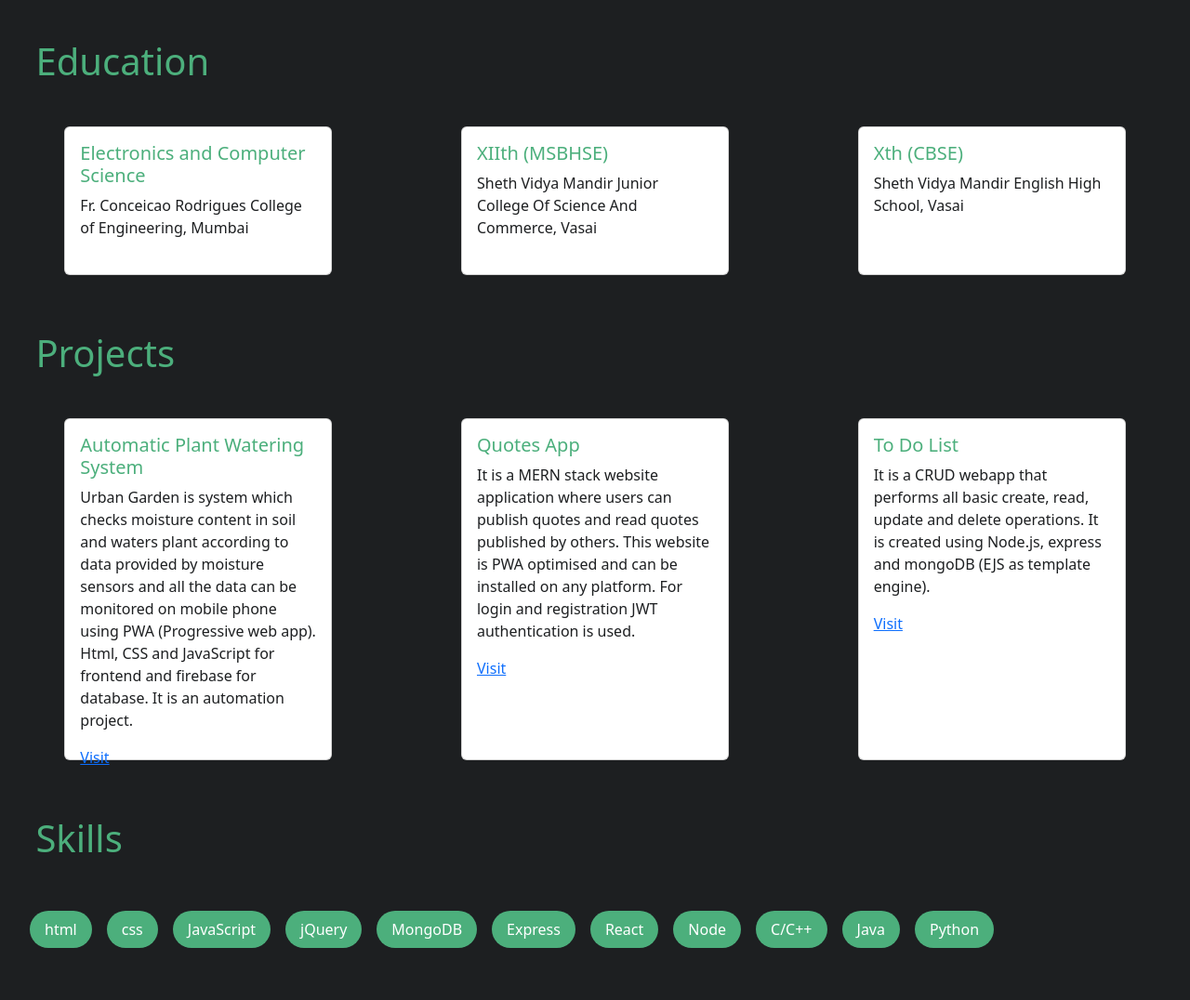
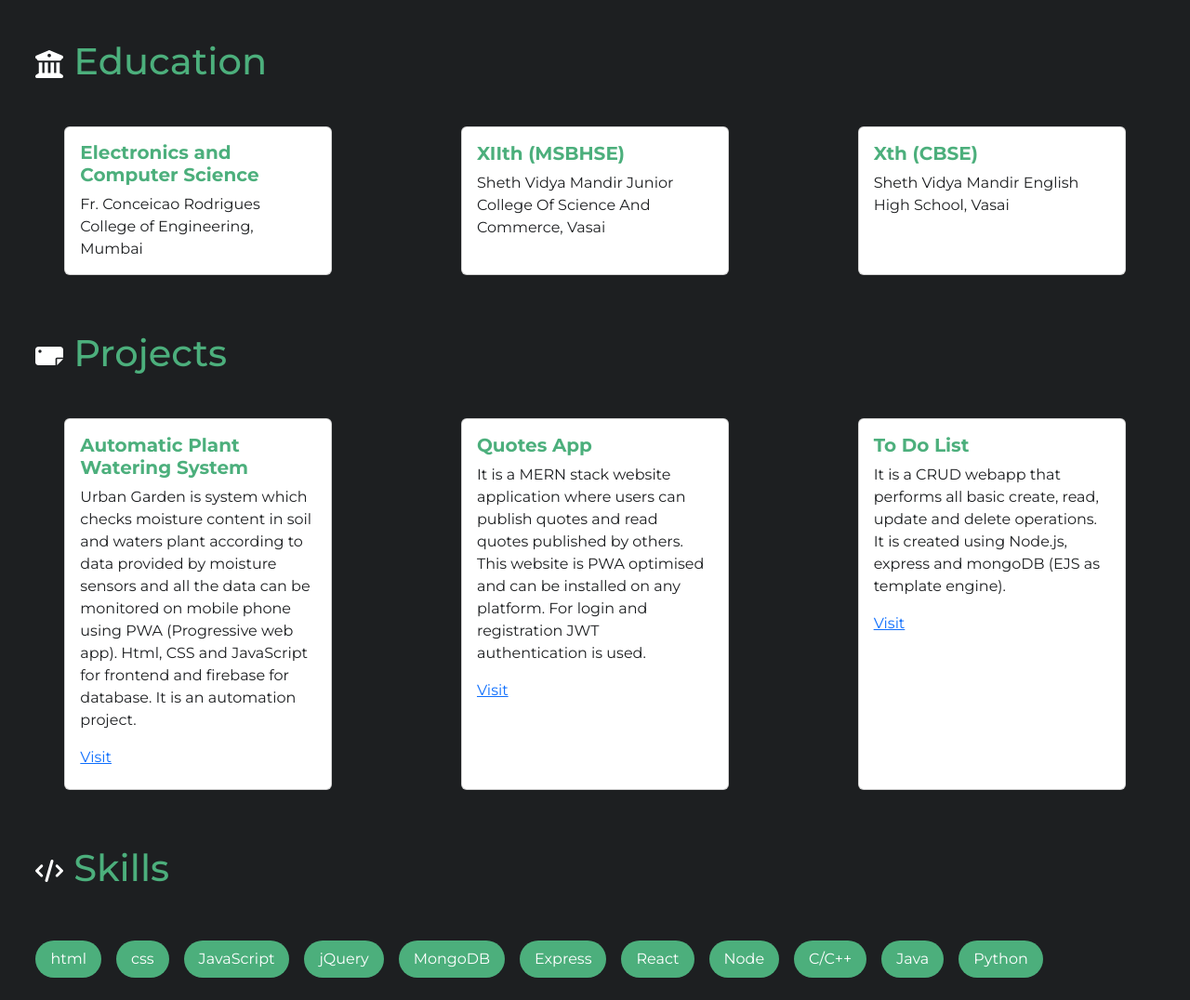
Before and after one commit to Shubham202/Resume, a plain HTML site: page index.html in a window 1280 px wide. Shown: the part 104-1180 px from the top of the page at 93% size. Before the commit the page ends 1148 px from the top, so only its background shows below. Drawn offline with nearby package versions, Linux system fonts and the light colour scheme.

Commit message:
modified:   index.html 	modified:   style.css

```diff
--- a/index.html
+++ b/index.html
@@ -19,6 +19,7 @@
     <!-- CDN Links -->
     <link href="https://cdn.jsdelivr.net/npm/bootstrap@5.2.2/dist/css/bootstrap.min.css" rel="stylesheet" integrity="sha384-Zenh87qX5JnK2Jl0vWa8Ck2rdkQ2Bzep5IDxbcnCeuOxjzrPF/et3URy9Bv1WTRi" crossorigin="anonymous">
     <script src="https://cdn.jsdelivr.net/npm/bootstrap@5.2.2/dist/js/bootstrap.bundle.min.js" integrity="sha384-OERcA2EqjJCMA+/3y+gxIOqMEjwtxJY7qPCqsdltbNJuaOe923+mo//f6V8Qbsw3" crossorigin="anonymous"></script>
+    <script src="https://kit.fontawesome.com/27a135f065.js" crossorigin="anonymous"></script>
 
 </head>
 <body>
@@ -44,7 +45,10 @@
     <!-- /Navbar -->
 
     <!-- Education -->
-    <h1 id="scrollspyHeading1" class="ed-head">Education</h1>
+    <h1 id="scrollspyHeading1" class="ed-head">
+        <svg xmlns="http://www.w3.org/2000/svg" viewBox="0 0 512 512"><!--! Font Awesome Pro 6.2.0 by @fontawesome - https://fontawesome.com License - https://fontawesome.com/license (Commercial License) Copyright 2022 Fonticons, Inc. --><path fill="white" d="M243.4 2.6l-224 96c-14 6-21.8 21-18.7 35.8S16.8 160 32 160v8c0 13.3 10.7 24 24 24H456c13.3 0 24-10.7 24-24v-8c15.2 0 28.3-10.7 31.3-25.6s-4.8-29.9-18.7-35.8l-224-96c-8.1-3.4-17.2-3.4-25.2 0zM128 224H64V420.3c-.6 .3-1.2 .7-1.8 1.1l-48 32c-11.7 7.8-17 22.4-12.9 35.9S17.9 512 32 512H480c14.1 0 26.5-9.2 30.6-22.7s-1.1-28.1-12.9-35.9l-48-32c-.6-.4-1.2-.7-1.8-1.1V224H384V416H344V224H280V416H232V224H168V416H128V224zm128-96c-17.7 0-32-14.3-32-32s14.3-32 32-32s32 14.3 32 32s-14.3 32-32 32z"/></svg>
+        Education
+    </h1>
     <div class="ed-container">
         <div class="ed-card">
             <div class="card ed-card" style="width: 18rem;">
@@ -74,7 +78,13 @@
     <!-- /Education -->
 
     <!-- Projects -->
-    <h1 id="scrollspyHeading2" class="ed-head">Projects</h1>
+    <h1 id="scrollspyHeading2" class="ed-head">
+        <svg xmlns="http://www.w3.org/2000/svg" viewBox="0 0 576 512">
+            <!--! Font Awesome Pro 6.2.0 by @fontawesome - https://fontawesome.com License - https://fontawesome.com/license (Commercial License) Copyright 2022 Fonticons, Inc. -->
+            <path fill="white" d="M576 128c0-35.3-28.7-64-64-64H64C28.7 64 0 92.7 0 128V384c0 35.3 28.7 64 64 64l352 0 0-128c0-17.7 14.3-32 32-32H576V128zM448 448L576 320H448l0 128zM96 192c-17.7 0-32-14.3-32-32s14.3-32 32-32s32 14.3 32 32s-14.3 32-32 32z"/>
+        </svg>
+        Projects
+    </h1>
     <div class="ed-container">
         <div class="proj-card">
             <div class="card" style="width: 18rem;">
@@ -107,7 +117,13 @@
     <!-- /Projects -->
 
     <!-- Skills -->
-    <h1 id="scrollspyHeading3" class="ed-head">Skills</h1>
+    <h1 id="scrollspyHeading3" class="ed-head">
+        <svg xmlns="http://www.w3.org/2000/svg" viewBox="0 0 640 512">
+            <!--! Font Awesome Pro 6.2.0 by @fontawesome - https://fontawesome.com License - https://fontawesome.com/license (Commercial License) Copyright 2022 Fonticons, Inc. -->
+            <path fill="white" d="M392.8 1.2c-17-4.9-34.7 5-39.6 22l-128 448c-4.9 17 5 34.7 22 39.6s34.7-5 39.6-22l128-448c4.9-17-5-34.7-22-39.6zm80.6 120.1c-12.5 12.5-12.5 32.8 0 45.3L562.7 256l-89.4 89.4c-12.5 12.5-12.5 32.8 0 45.3s32.8 12.5 45.3 0l112-112c12.5-12.5 12.5-32.8 0-45.3l-112-112c-12.5-12.5-32.8-12.5-45.3 0zm-306.7 0c-12.5-12.5-32.8-12.5-45.3 0l-112 112c-12.5 12.5-12.5 32.8 0 45.3l112 112c12.5 12.5 32.8 12.5 45.3 0s12.5-32.8 0-45.3L77.3 256l89.4-89.4c12.5-12.5 12.5-32.8 0-45.3z"/>
+        </svg>
+        Skills
+    </h1>
     <ul class="skills">
         <li class="skill">html</li>
         <li class="skill">css</li>
--- a/style.css
+++ b/style.css
@@ -1,3 +1,6 @@
+/* Fonts */
+@import url('https://fonts.googleapis.com/css2?family=Montserrat:wght@100;200;300;400;500;600;700;800;900&display=swap');
+
 /* Colors */
 :root {
     --dark: #1D1F21;
@@ -18,12 +21,20 @@
     box-sizing: border-box;
     padding: 0%;
     margin: 0%;
+    font-family: 'Montserrat', sans-serif;
 }
 
 body {
     /* background-image: linear-gradient(-135deg, #536976 10%, #292E49 100%); */
     background-color: var(--dark) !important;
     color: var(--green) !important;
+}
+
+svg {
+  margin: 0 auto;
+  width: 30px;
+  height: 30px;
+  color: #fff;
 }
 
 nav {
@@ -38,12 +49,18 @@ nav {
     justify-content: flex-end !important;
 }
 
+h1, h5 {
+    font-weight: 700 !important;
+    vertical-align: middle;
+}
+
 .active {
     color: var(--green) !important;
 }
 
 .ed-head {
     padding: 3%;
+    font-weight: 500 !important;
 }
 
 .card-text {
@@ -68,12 +85,13 @@ nav {
     margin-bottom: 5%;
     display: flex;
     justify-content: center;
-    height: 23rem;
+    height: 25rem;
 }
 
 .skills {
     display: flex;
     flex-wrap: wrap;
+    padding-left: 3% !important;
 }
 
 .skill {
```
